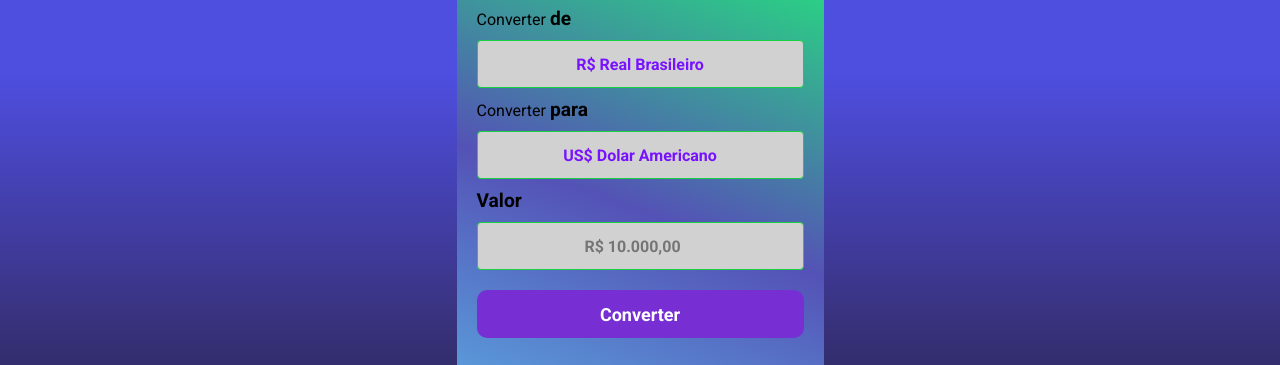
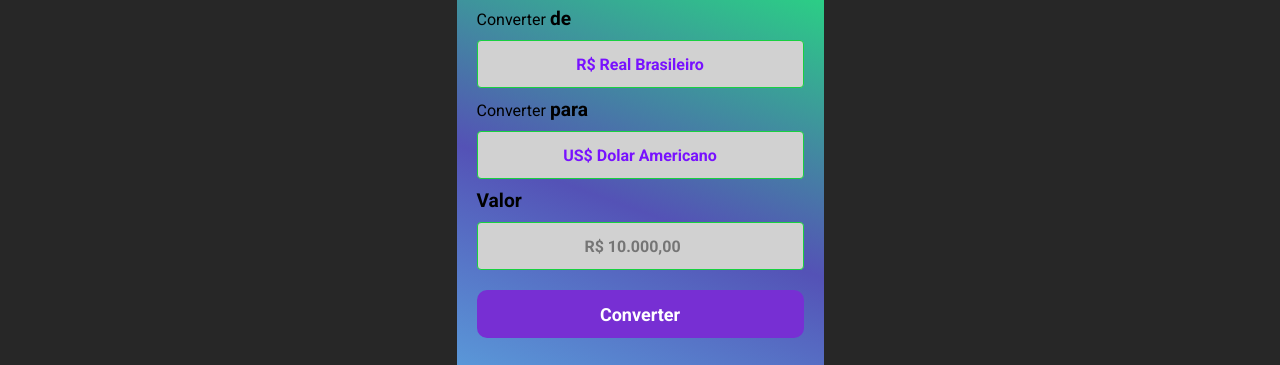
Before and after one commit to jefersongsg/conversor-de-moeda, a plain HTML site: page index.html in a window 1280 px wide. Shown: the part 253-618 px from the top of the page. Drawn offline with Linux system fonts and the light colour scheme.

Commit message:
ateraçao no backgound

```diff
--- a/style.css
+++ b/style.css
@@ -6,7 +6,7 @@
     outline: none;
 }
 body {
-    background: linear-gradient(0deg, rgba(30,28,49,1) 3%, rgba(58,52,131,1) 30%, rgba(78,78,223,1) 59%);
+    background:#272727 ;
     display: flex;
     align-items: center;
     flex-direction: column;
```
